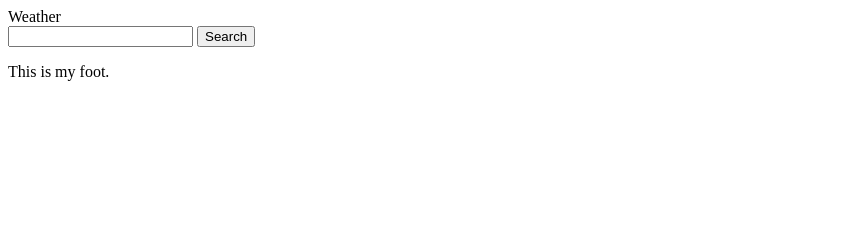
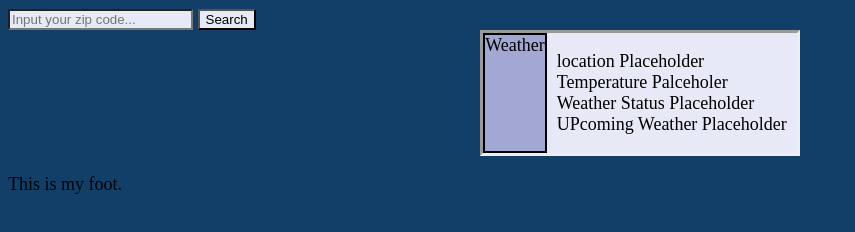
Before and after one commit to JordanAlexanderWright/jsWeatherApp, a plain HTML site: page index.html in a window 1280 px wide. Shown: the whole page, without its empty margins (0-855 px from the left). Drawn offline with Linux system fonts and the light colour scheme; no server answers.

Commit message:
Began working on the UI
In this update, I began working ont he UI. Adding a color pallet in the css file,
created a new .js file to handle displaying data to a user. In addition, I have
placedholder text in place to be able to conifugre the UI.

```diff
--- a/index.html
+++ b/index.html
@@ -5,28 +5,34 @@
     <meta http-equiv="X-UA-Compatible" content="IE=edge">
     <meta name="viewport" content="width=device-width, initial-scale=1.0">
     <link rel="stylesheet" href="style.css">
-    <title>Weather</title>
+    <title>Simple Weather</title>
 </head>
-<body>
+<body class ="fourth-color">
 
     <main>
-        <div class="display">
-            <header>Weather</header>
-
-            <div class="location"></div>
-            <div class="temperature"></div>
-            <div class="status"></div>
-            <div class="upcoming"></div>
-
-        </div>
 
         <form>
-            <input type="text" class="searchField">
-            <input type="button" value="Search" id="searchBtn">
+            <input type="text" class="searchField first-color" placeholder="Input your zip code...">
+            <input type="button" value="Search" id="searchBtn" class="first-color">
         </form>
+
+        <section class="weatherData first-color">
+            <header class="heading second-color">Weather</header>
+
+            <ul id="dataContainer" class="first-color">
+                <li id="location">location Placeholder</li>
+                <li id="temperature">Temperature Palceholer</li>
+                <li id="status">Weather Status Placeholder</li>
+                <li id="upcoming">UPcoming Weather Placeholder</li>
+            </ul>
+
+            <img id="weatherImage">
+        </section>
+
 
     </main>
     <script src="requests.js"></script>
+    <script src="ui.js"></script>
     <script src="app.js"></script>
 
     <footer>
--- a/style.css
+++ b/style.css
@@ -0,0 +1,44 @@
+html {
+    font-size:large;
+}
+
+.weatherData {
+    /* visibility: hidden; */
+    border-style: inset;
+    box-sizing: content-box;
+    max-width: fit-content;
+    margin: 0 auto;
+    display: flex;
+}
+
+.searchBtn {
+
+}
+
+.heading {
+    border-style: solid;
+    border-width: 2px;
+    text-align: center;
+}
+
+#dataContainer{
+    list-style: none;
+    padding-left: 10px;
+    padding-right: 10px;
+}
+
+.first-color {
+	background: #e7eaf6;
+}
+
+.second-color {
+	background: #a2a8d3;
+}
+
+.third-color {
+	background: #38598b;
+}
+
+.fourth-color {
+	background: #113f67;
+}
--- /dev/null
+++ b/ui.js
@@ -0,0 +1,28 @@
+class UIHandler {
+
+    constructor(){
+
+    }
+
+    pickFunction(type, data){
+        switch(type){
+
+            case type === 'location':
+                console.log(`Location: ${data}`)
+                break;
+
+            case type === 'temperature':
+                console.log(`Temperature: ${data}`)
+                break;
+
+            case type === 'status':
+                console.log(`Status: ${data}`)
+                break;
+
+            case type === 'upcoming':
+                console.log(`Upcoming Weather: ${data}`)
+                break;
+
+        }
+    }
+}
```
